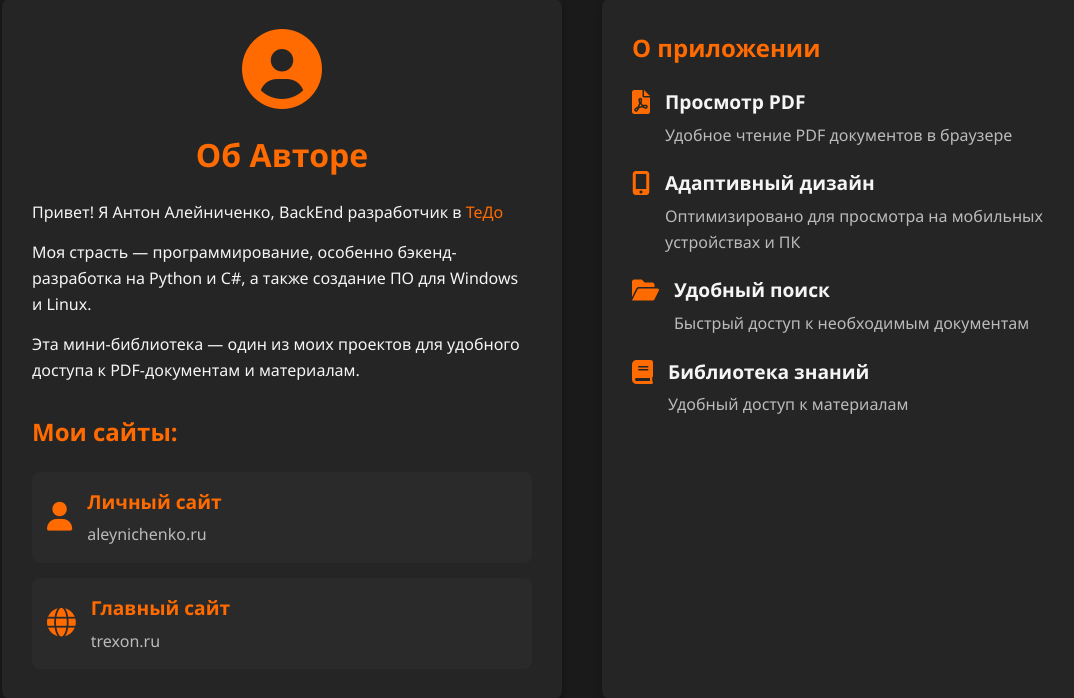
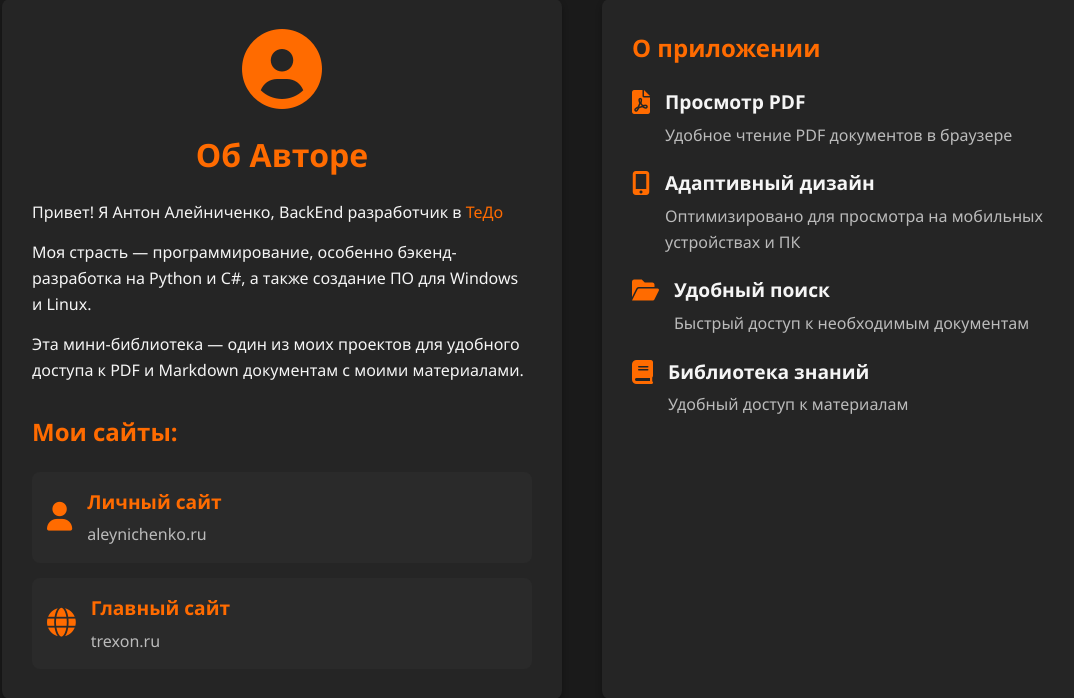
Before and after one commit to Antongo22/pdf_library, a FastAPI app: page /about in a window 1280 px wide. Shown: the part 114-812 px from the top of the page, without its empty margins (58-1132 px from the left). Run offline with FastAPI, Linux system fonts and the light colour scheme; some libraries are stand-ins or nearby versions.

Commit message:
ещё доп инфа

```diff
--- a/app/templates/about.html
+++ b/app/templates/about.html
@@ -12,7 +12,7 @@
         <div class="author-bio">
             <p>Привет! Я Антон Алейниченко, BackEnd разработчик в <a href="https://tedo.ru/">ТеДо</a></p>
             <p>Моя страсть — программирование, особенно бэкенд-разработка на Python и C#, а также создание ПО для Windows и Linux.</p>
-            <p>Эта мини-библиотека — один из моих проектов для удобного доступа к PDF-документам и материалам.</p>
+            <p>Эта мини-библиотека — один из моих проектов для удобного доступа к PDF и Markdown документам с моими материалами.</p>
         </div>
 
         <div class="author-links">
```
